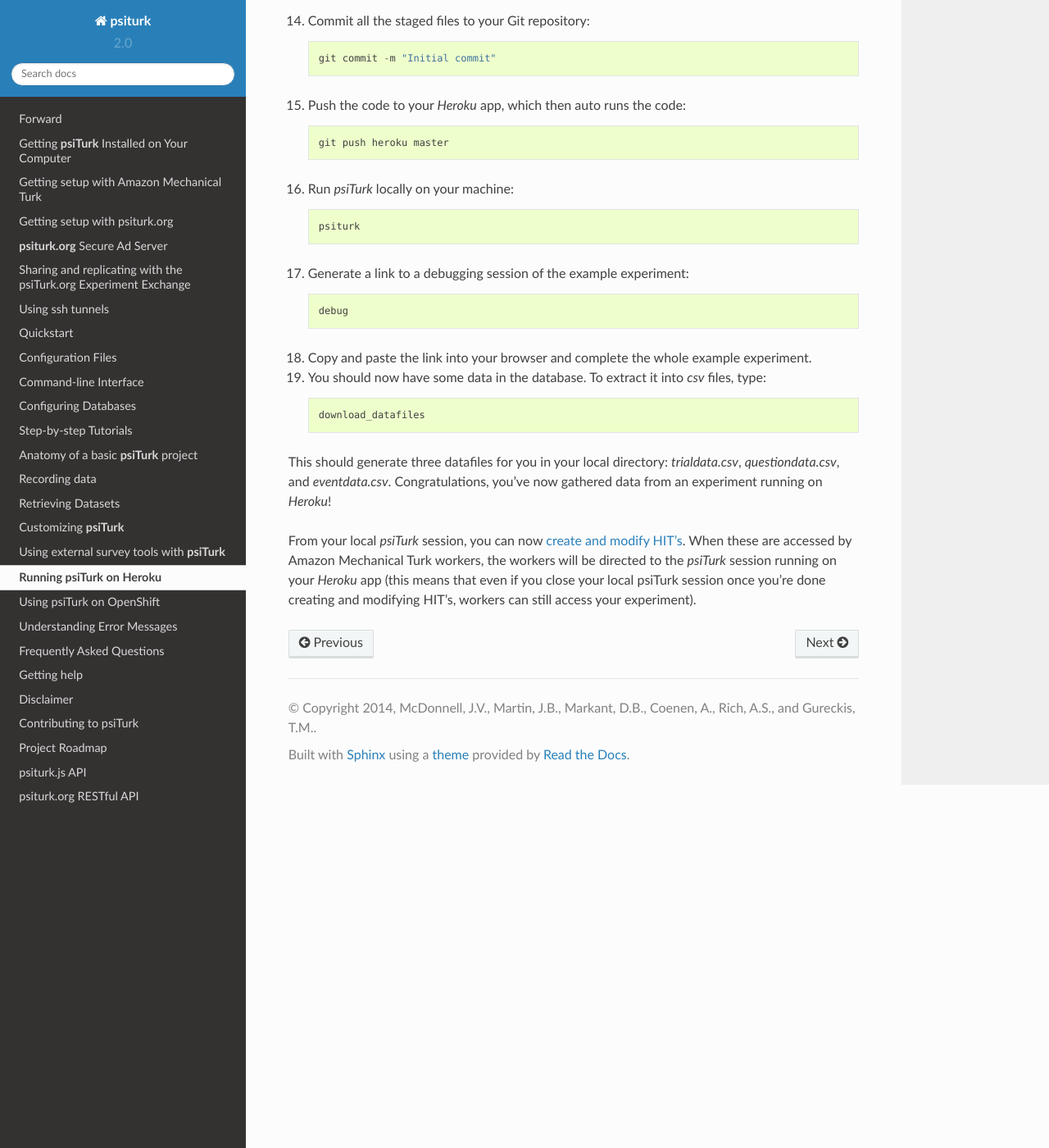
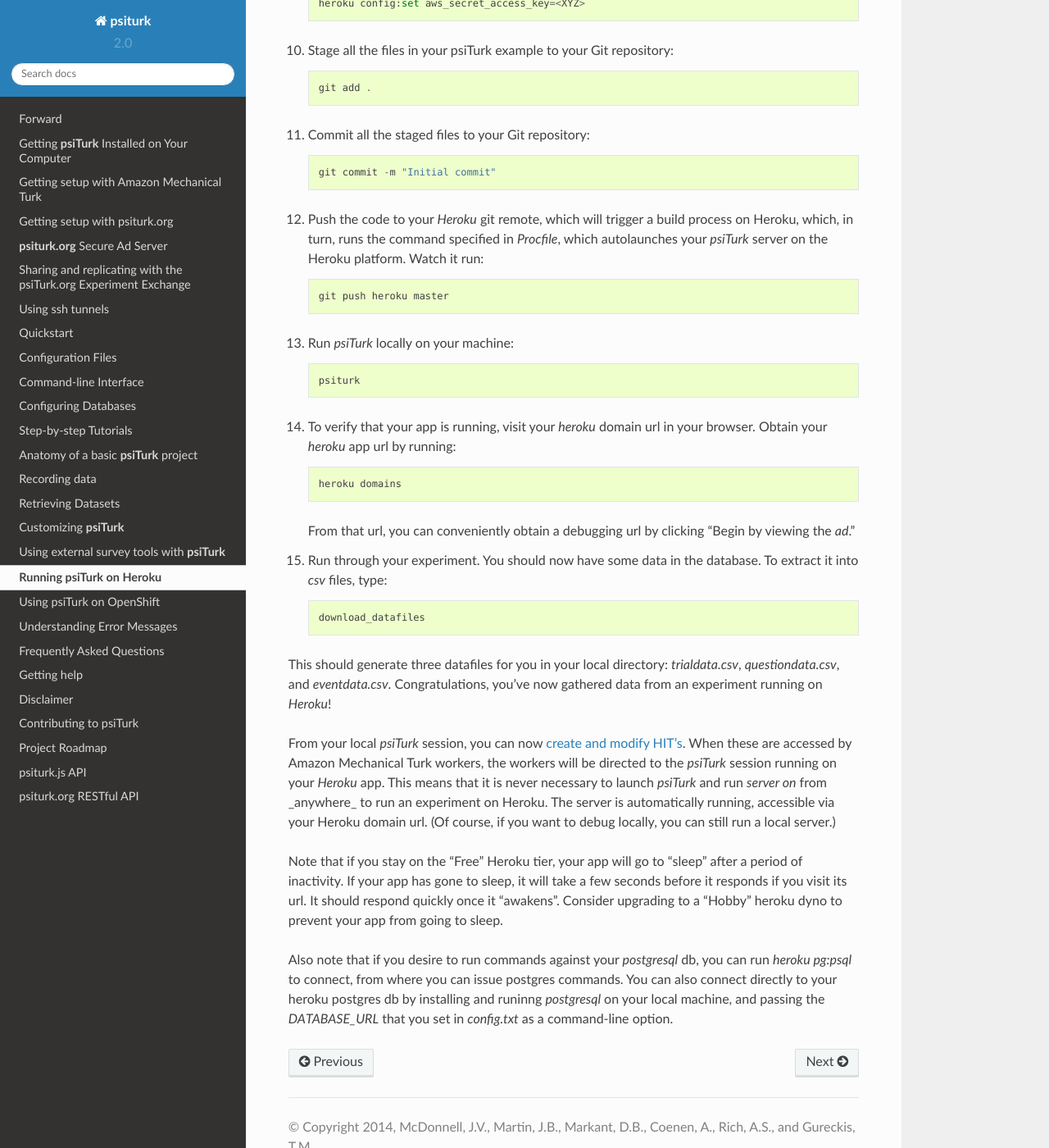
Before and after one commit to NYUCCL/psiTurk, a Sphinx documentation site: the page built from doc/heroku.rst, in a window 1280 px wide and 1400 px high, scrolled down 2196 px. Shown: the whole window at 82% size. Built offline with Sphinx 7.4.7 and the Read the Docs theme 2.0.0, drawn with Linux system fonts in a browser that asks for light colours; some of the changed text lies outside the part shown.

Commit message:
add some heroku tips and tricks

```diff
--- a/doc/heroku.rst
+++ b/doc/heroku.rst
@@ -1,12 +1,12 @@
 Running psiTurk on Heroku
 ==========================
 
-`Heroku <http://www.heroku.com>`_ is a cloud service that let's you run applications in the cloud. You can run `psiTurk` on `Heroku` by preparing a git repository and then push it to `Heroku` which will deploy and autorun the code for you.
+`Heroku <http://www.heroku.com>`_ is a cloud service that lets you run applications in the cloud. You can run `psiTurk` on `Heroku` by preparing a git repository and then pushing it to `Heroku` which will deploy and autorun the code for you.
 
 The benefits of `Heroku` are that:
 
 - It's somewhat easier to manage than `Amazon Web Services EC2 <amazon_ec2.html>`_ for the tech-wary (no need for security groups, no need to ssh in).
-- You can set up a free PostgreSQL server (which is `highly recommended <configure_databases.html>`_ to use over SQLite when running `psiTurk`).
+- You can set up a free PostgreSQL server (which is `highly recommended <configure_databases.html>`_ to use over the default SQLite database that `psiTurk` uses).
 - You get free SSL if you want to host your own ad, which is good because the `psiTurk Secure Ad Server <secure_ad_server.html>`_ goes down under heavy load.
 - It's scaleable.
 - You get a `Heroku` buffering server in front of your `psiTurk` gunicorn instance, which helps with performance a little bit (although it would be better to put nginx in front of gunicorn within the `psiTurk` instance).
@@ -23,11 +23,15 @@
 
     psiturk-setup-example
 
+If you're starting from a preexisting psiturk app, you need to grab three files from `/psiturk/example`: `requirements.txt`, `herokuapp.py`, and `Procfile`. Place them in your project root, next to your `config.txt`
+
 #. Navigate into your newly created psiTurk example folder: ::
 
     cd psiturk-example
 
-#. Initialize a Git repository inside the psiTurk example folder: ::
+   Or if you are starting from an already-existing psiturk project, navigate to your project root dir.
+
+#. Initialize a Git repository in the root dir of your psiturk project the psiTurk (your current working directory): ::
 
     git init
 
@@ -35,7 +39,7 @@
 
     heroku login
 
-#. Create a new app on `Heroku` (this command will also set this app as the default remote location for your newly created `Git` repository): ::
+#. Create a new app on `Heroku`. Running this command will add a `remote` to your `.git/config` file, which will make it easier to run `heroku` commands from your project folder that are automatically associated with your newly-created Heroku app.: ::
 
     heroku create
 
@@ -51,16 +55,15 @@
 
     heroku domains
 
-#. In your psiTurk example, open the `config.txt` file. Here, find and make the following settings for the these rows (make sure to remove the `#` sign before `adserver_revproxy_host`), and then save the file: ::
+#. In your psiTurk example, open the `config.txt` file. Here, find and make the following settings for the these rows, and then save the file: ::
 
     database_url = <Your Postgres database URL that you retrieved above>
     host = 0.0.0.0
     threads = 1
-    adserver_revproxy_host = <Your app URL that you retrieved above>
     ad_location = https://<Your app URL that you retrieved above>/pub
     use_psiturk_ad_server = false
 
-#. Run the following commands, replacing `<XYZ>` with your access and secret keys for `Amazon Web Services <amt_setup.html#obtaining-aws-credentials>`_ and `psiTurk Secure Ad Server <psiturk_org_setup.html#obtaining-psiturk-org-api-credentials>`_ (you can also use `this Python script <https://github.com/NYUCCL/psiTurk/blob/908ce7bcfc8fb6b38d94dbae480449324c5d9d51/psiturk/example/set-heroku-settings.py>`_ to automatically run these commmands, provided that you've filled out your credentials in your .psiconfig file): ::
+#. Run the following commands, replacing `<XYZ>` with your access and secret keys for `Amazon Web Services <amt_setup.html#obtaining-aws-credentials>`_ and `psiTurk Secure Ad Server <psiturk_org_setup.html#obtaining-psiturk-org-api-credentials>`_ (you can also use `this Python script <https://github.com/NYUCCL/psiTurk/blob/908ce7bcfc8fb6b38d94dbae480449324c5d9d51/psiturk/example/set-heroku-settings.py>`_ to automatically run these commmands, provided that you've filled out your credentials in your `.psiturkconfig` file. Running this script is the recommended approach!): ::
 
     heroku config:set ON_HEROKU=true
     heroku config:set psiturk_access_key_id=<XYZ>
@@ -76,7 +79,7 @@
 
     git commit -m "Initial commit"
 
-#. Push the code to your `Heroku` app, which then auto runs the code: ::
+#. Push the code to your `Heroku` git remote, which will trigger a build process on Heroku, which, in turn, runs the command specified in `Procfile`, which autolaunches your `psiTurk` server on the Heroku platform. Watch it run: ::
 
     git push heroku master
 
@@ -84,16 +87,20 @@
 
     psiturk
 
-#. Generate a link to a debugging session of the example experiment: ::
+#. To verify that your app is running, visit your `heroku` domain url in your browser. Obtain your `heroku` app url by running::
 
-    debug
+    heroku domains
 
-#. Copy and paste the link into your browser and complete the whole example experiment.
+   From that url, you can conveniently obtain a debugging url by clicking "Begin by viewing the `ad`."
 
-#. You should now have some data in the database. To extract it into `csv` files, type: ::
+#. Run through your experiment. You should now have some data in the database. To extract it into `csv` files, type: ::
 
     download_datafiles
 
 This should generate three datafiles for you in your local directory: `trialdata.csv`, `questiondata.csv`, and `eventdata.csv`. Congratulations, you've now gathered data from an experiment running on `Heroku`!
 
-From your local `psiTurk` session, you can now `create and modify HIT's <command_line/hit.html>`_. When these are accessed by Amazon Mechanical Turk workers, the workers will be directed to the `psiTurk` session running on your `Heroku` app (this means that even if you close your local psiTurk session once you're done creating and modifying HIT's, workers can still access your experiment).
+From your local `psiTurk` session, you can now `create and modify HIT's <command_line/hit.html>`_. When these are accessed by Amazon Mechanical Turk workers, the workers will be directed to the `psiTurk` session running on your `Heroku` app. This means that it is never necessary to launch `psiTurk` and run `server on` from _anywhere_ to run an experiment on Heroku. The server is automatically running, accessible via your Heroku domain url. (Of course, if you want to debug locally, you can still run a local server.)
+
+Note that if you stay on the "Free" Heroku tier, your app will go to "sleep" after a period of inactivity. If your app has gone to sleep, it will take a few seconds before it responds if you visit its url. It should respond quickly once it "awakens". Consider upgrading to a "Hobby" heroku dyno to prevent your app from going to sleep.
+
+Also note that if you desire to run commands against your `postgresql` db, you can run `heroku pg:psql` to connect, from where you can issue postgres commands. You can also connect directly to your heroku postgres db by installing and runinng `postgresql` on your local machine, and passing the `DATABASE_URL` that you set in `config.txt` as a command-line option.
```
